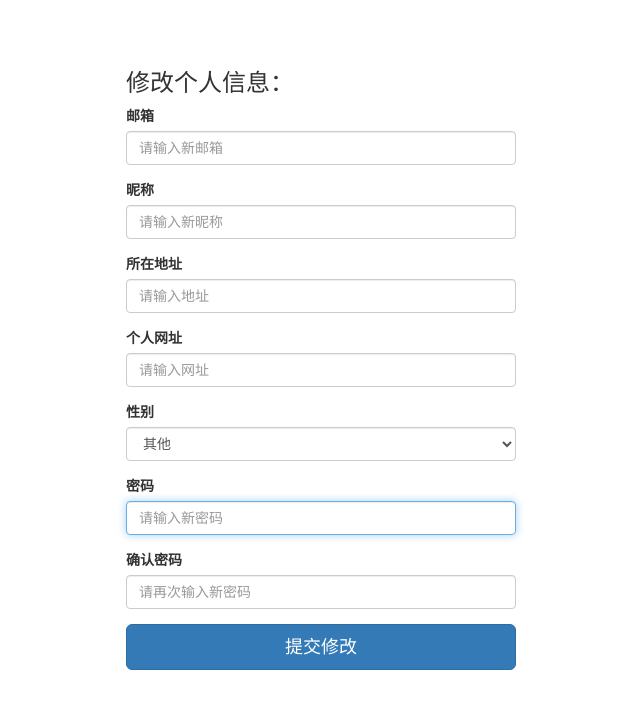
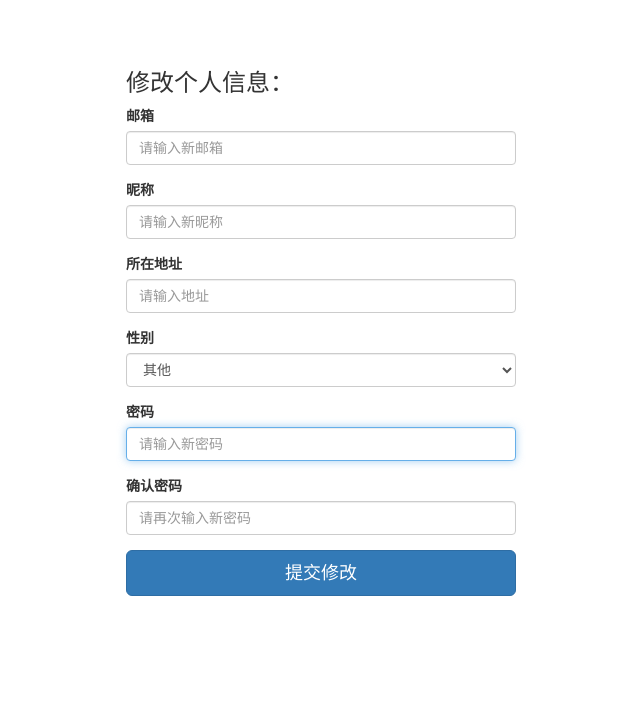
Before and after one commit to HugoZHL/ToyWeibo, a Flask app: template templates/edit_profile.html in a window 1280 px wide. Shown: the top 709 px of the page, without its empty margins (319-959 px from the left). Run offline with Flask 2, Linux system fonts and the light colour scheme; the template is opened without the code that fills it, so the values that code supplies are empty; some libraries are stand-ins or nearby versions.

Commit message:
update and debug

```diff
--- a/router.py
+++ b/router.py
@@ -100,6 +100,7 @@ def edit_profile():
 def result_page(searching=""):
     if not searching or request.method=='POST':
         searching = request.form['searching']
+        return redirect('/searchresult/%s' % searching)
     try:
         myUserID = str(request.cookies['userID'])
         username = request.cookies["username"]
@@ -188,6 +189,9 @@ def recommends():
 
 @app.route('/adsearch', methods=['GET', 'POST'])
 def adsearch():
+    if request.method == 'POST' and 'searching' in request.form:
+        searching = request.form['searching']
+        return redirect('/searchresult/%s' % searching)
     error = None
     try:
         userID = int(request.cookies["userID"])
--- a/router_backup.py
+++ b/router_backup.py
@@ -80,6 +80,7 @@ def edit_profile():
 def result_page(searching=""):
     if not searching or request.method=='POST':
         searching = request.form['searching']
+        return redirect('/searchresult/%s' % searching)
     try:
         myUserID = int(request.cookies['userID'])
         username = request.cookies["username"]
@@ -175,6 +176,9 @@ def recommends():
 
 @app.route('/adsearch', methods=['GET', 'POST'])
 def adsearch():
+    if request.method == 'POST' and 'searching' in request.form:
+        searching = request.form['searching']
+        return redirect('/searchresult/%s' % searching)
     error = None
     try:
         userID = int(request.cookies["userID"])
--- a/templates/edit_profile.html
+++ b/templates/edit_profile.html
@@ -37,11 +37,6 @@
                         <label>所在地址</label>
                         <i class="fa fa-user fa-lg"></i>
                         <input class="form-control" type="text" name="location" value="{{ infos['location'] }}" placeholder="请输入地址" />
-                    </div>
-                    <div class="form-group">
-                        <label>个人网址</label>
-                        <i class="fa fa-user fa-lg"></i>
-                        <input class="form-control" type="text" name="url" value="{{ infos['url'] }}" placeholder="请输入网址" />
                     </div>
                     <div class="form-group">
                         <label>性别</label>
--- a/templates/nav_general.html
+++ b/templates/nav_general.html
@@ -18,7 +18,7 @@
         <form class="navbar-form navbar-right" method="post">
           <a href="{{ url_for('recommends') }}" class="btn btn-success">热点推荐</a>
           <div class="form-group">
-            <input type="text" class="form-control" placeholder="用户精准匹配" name="searching" required>
+            <input type="text" class="form-control" placeholder="用户匹配" name="searching" required>
           </div>
           <button type="submit" class="btn btn-primary" value='search_user'>搜索用户</button>
           <a href="{{ url_for('adsearch') }}" class="btn btn-info">高级搜索</a>
--- a/templates/nav_personal.html
+++ b/templates/nav_personal.html
@@ -19,7 +19,7 @@
           <a href="{{ url_for('edit_profile') }}" class="btn btn-warning">编辑个人信息</a>
           <a href="{{ url_for('recommends') }}" class="btn btn-success">热点推荐</a>
           <div class="form-group">
-            <input type="text" class="form-control" placeholder="用户精准匹配" name="searching" required>
+            <input type="text" class="form-control" placeholder="用户匹配" name="searching" required>
           </div>
           <button type="submit" class="btn btn-primary">搜索用户</button>
           <a href="{{ url_for('adsearch') }}" class="btn btn-info">高级搜索</a>
```
